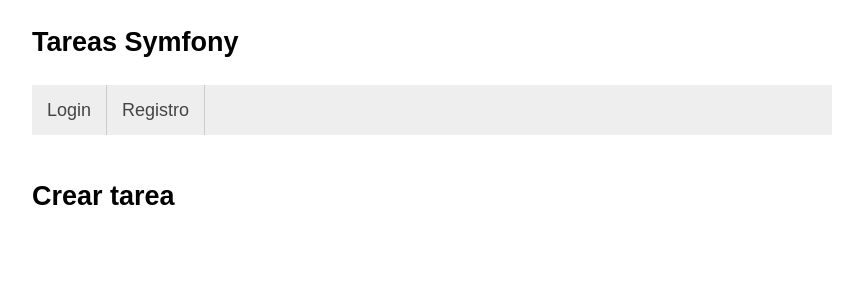
After one commit to antonioigl/task-system, a PHP site: template templates/task/creation.html.twig in a window 1280 px wide. The commit adds this page. Shown: the top 300 px of the page, without its empty margins (208-1071 px from the left). Run offline with PHP 8.4, Linux system fonts and the light colour scheme; the template is opened without the code that fills it, so the values that code supplies are empty; some libraries are stand-ins or nearby versions.

Commit message:
472-Método crear tarea

```diff
--- a/config/routes.yaml
+++ b/config/routes.yaml
@@ -5,6 +5,10 @@ tasks:
 task_detail:
     path: /tarea/{id}
     controller: App\Controller\TaskController::detail
+
+task_creation:
+    path: /crear-tarea
+    controller: App\Controller\TaskController::creation
 
 register:
     path: /registro
--- a/templates/base.html.twig
+++ b/templates/base.html.twig
@@ -15,6 +15,7 @@
                     {% if app.user %}
                         <li><a href="{{ path('tasks') }}">Inicio</a></li>
                         <li><a href="">Mis tareas</a></li>
+                        <li><a href="{{ path('task_creation') }}">Crear tarea</a></li>
                         <li class="right"><a href="{{ path('logout') }}">Cerrar sesión</a></li>
                         <li class="right"><a href="">{{ app.user.name ~ ' ' ~ app.user.surname }}</a></li>
                     {% else %}
--- /dev/null
+++ b/templates/task/creation.html.twig
@@ -0,0 +1,12 @@
+{% extends 'base.html.twig' %}
+
+{% block title %}Crear tarea{% endblock %}
+
+{% block body %}
+
+    <div class="example-wrapper">
+        <h2>Crear tarea</h2>
+
+
+    </div>
+{% endblock %}
```
Also changed, not shown: src/Controller/TaskController.php (+7 -0 lines).
